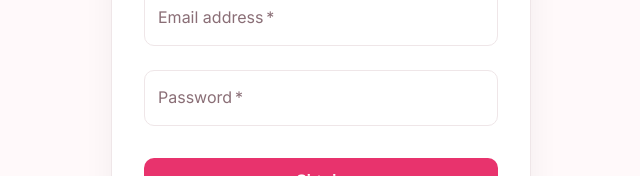
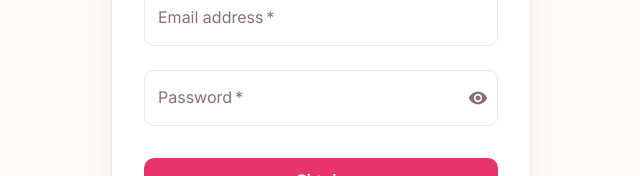
Before and after one commit to riddhibworks/HiredAI, a React (Vite) app in the folder frontend/: page /login in a window 1280 px wide. Shown: the part 362-538 px from the top of the page, without its empty margins (319-959 px from the left). Built offline with nearby package versions, Linux system fonts and the light colour scheme.

Commit message:
Align match score progress bar at constant bottom level on job cards and add password visibility preview toggle

```diff
--- a/frontend/src/pages/JobFeedPage.tsx
+++ b/frontend/src/pages/JobFeedPage.tsx
@@ -911,7 +911,8 @@ export default function JobFeedPage() {
                 },
               }}
             >
-              <CardContent sx={{ p: { xs: 2.5, sm: 3 } }}>
+              <CardContent sx={{ p: { xs: 2.5, sm: 3 }, display: 'flex', flexDirection: 'column', flexGrow: 1 }}>
+                <Box sx={{ flexGrow: 1 }}>
                   {/* Header info */}
                   <Box display="flex" justifyContent="space-between" alignItems="flex-start" mb={1.5} gap={1}>
                     <Box>
@@ -984,10 +985,11 @@ export default function JobFeedPage() {
                       />
                     )}
                   </Box>
+                </Box>
 
                 {/* Match Score Bar */}
-                {typeof job.matchScore === 'number' && (
-                  <Box mt={1.5}>
+                {typeof job.matchScore === 'number' ? (
+                  <Box sx={{ mt: 'auto', pt: 1.5 }}>
                     <LinearProgress
                       variant="determinate"
                       value={Math.min(job.matchScore, 100)}
@@ -1002,6 +1004,8 @@ export default function JobFeedPage() {
                       }}
                     />
                   </Box>
+                ) : (
+                  <Box sx={{ mt: 'auto', height: 5 }} />
                 )}
               </CardContent>
 
--- a/frontend/src/pages/LoginPage.tsx
+++ b/frontend/src/pages/LoginPage.tsx
@@ -1,13 +1,16 @@
 import React, { useState } from 'react';
 import { useNavigate, Link as RouterLink } from 'react-router-dom';
-import { Alert, Box, Button, Link, Paper, TextField, Typography } from '@mui/material';
+import { Alert, Box, Button, IconButton, InputAdornment, Link, Paper, TextField, Typography } from '@mui/material';
 import LockOutlinedIcon from '@mui/icons-material/LockOutlined';
+import Visibility from '@mui/icons-material/Visibility';
+import VisibilityOff from '@mui/icons-material/VisibilityOff';
 import { authApi } from '../api/auth';
 import { useAuthStore } from '../store/authStore';
 
 export default function LoginPage() {
   const [email, setEmail] = useState('');
   const [password, setPassword] = useState('');
+  const [showPassword, setShowPassword] = useState(false);
   const [error, setError] = useState<string | null>(null);
   const [loading, setLoading] = useState(false);
   const navigate = useNavigate();
@@ -87,12 +90,27 @@ export default function LoginPage() {
           <TextField
             fullWidth
             label="Password"
-            type="password"
+            type={showPassword ? 'text' : 'password'}
             margin="normal"
             value={password}
             onChange={(e) => setPassword(e.target.value)}
             required
             autoComplete="current-password"
+            InputProps={{
+              endAdornment: (
+                <InputAdornment position="end">
+                  <IconButton
+                    aria-label="toggle password visibility"
+                    onClick={() => setShowPassword((show) => !show)}
+                    onMouseDown={(e) => e.preventDefault()}
+                    edge="end"
+                    sx={{ color: '#8A6E76', outline: 'none !important' }}
+                  >
+                    {showPassword ? <VisibilityOff fontSize="small" /> : <Visibility fontSize="small" />}
+                  </IconButton>
+                </InputAdornment>
+              ),
+            }}
           />
           <Button
             fullWidth
--- a/frontend/src/pages/RegisterPage.tsx
+++ b/frontend/src/pages/RegisterPage.tsx
@@ -1,13 +1,16 @@
 import React, { useState } from 'react';
 import { useNavigate, Link as RouterLink } from 'react-router-dom';
-import { Alert, Box, Button, Link, Paper, TextField, Typography } from '@mui/material';
+import { Alert, Box, Button, IconButton, InputAdornment, Link, Paper, TextField, Typography } from '@mui/material';
 import PersonAddOutlinedIcon from '@mui/icons-material/PersonAddOutlined';
+import Visibility from '@mui/icons-material/Visibility';
+import VisibilityOff from '@mui/icons-material/VisibilityOff';
 import { authApi } from '../api/auth';
 import { useAuthStore } from '../store/authStore';
 
 export default function RegisterPage() {
   const [email, setEmail] = useState('');
   const [password, setPassword] = useState('');
+  const [showPassword, setShowPassword] = useState(false);
   const [error, setError] = useState<string | null>(null);
   const [loading, setLoading] = useState(false);
   const navigate = useNavigate();
@@ -87,13 +90,28 @@ export default function RegisterPage() {
           <TextField
             fullWidth
             label="Password"
-            type="password"
+            type={showPassword ? 'text' : 'password'}
             margin="normal"
             value={password}
             onChange={(e) => setPassword(e.target.value)}
             required
             autoComplete="new-password"
             helperText="Minimum 6 characters"
+            InputProps={{
+              endAdornment: (
+                <InputAdornment position="end">
+                  <IconButton
+                    aria-label="toggle password visibility"
+                    onClick={() => setShowPassword((show) => !show)}
+                    onMouseDown={(e) => e.preventDefault()}
+                    edge="end"
+                    sx={{ color: '#8A6E76', outline: 'none !important' }}
+                  >
+                    {showPassword ? <VisibilityOff fontSize="small" /> : <Visibility fontSize="small" />}
+                  </IconButton>
+                </InputAdornment>
+              ),
+            }}
           />
           <Button
             fullWidth
```
Lines whose indentation alone changed are shown as unchanged.
